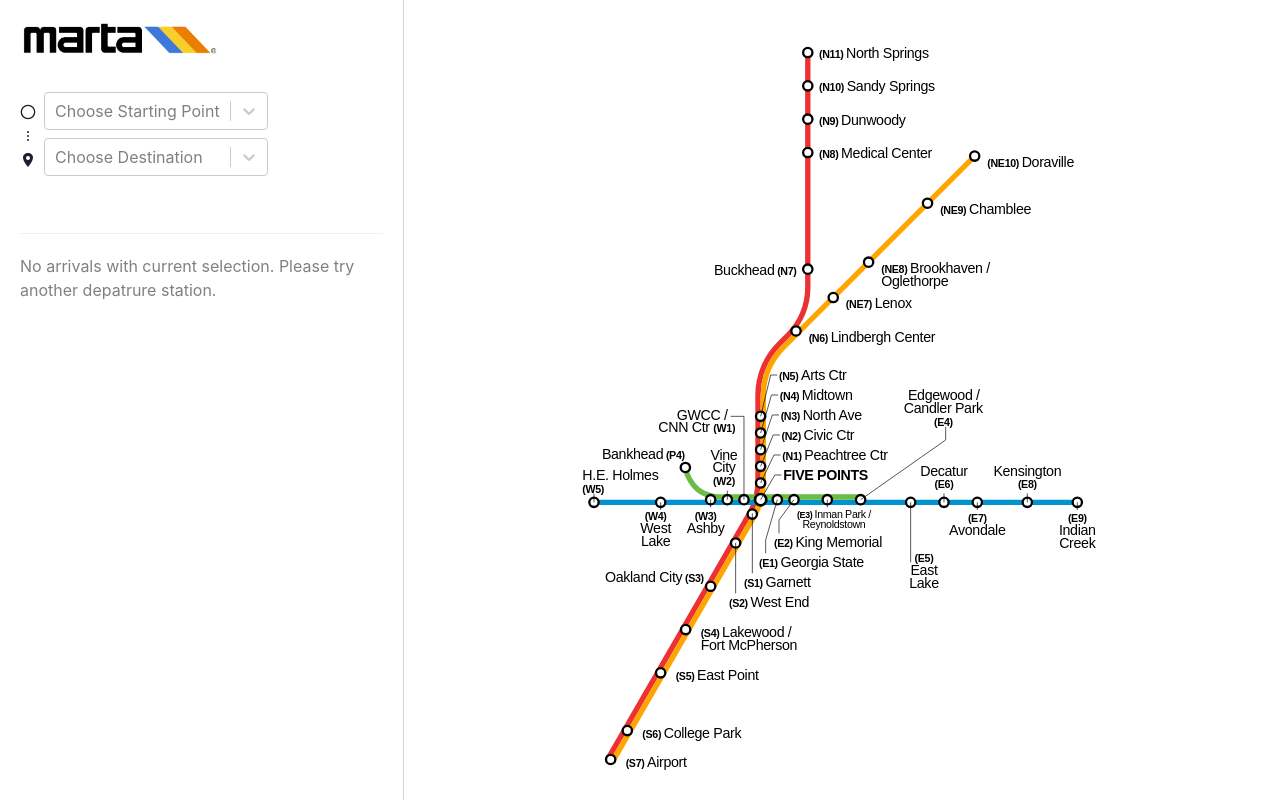
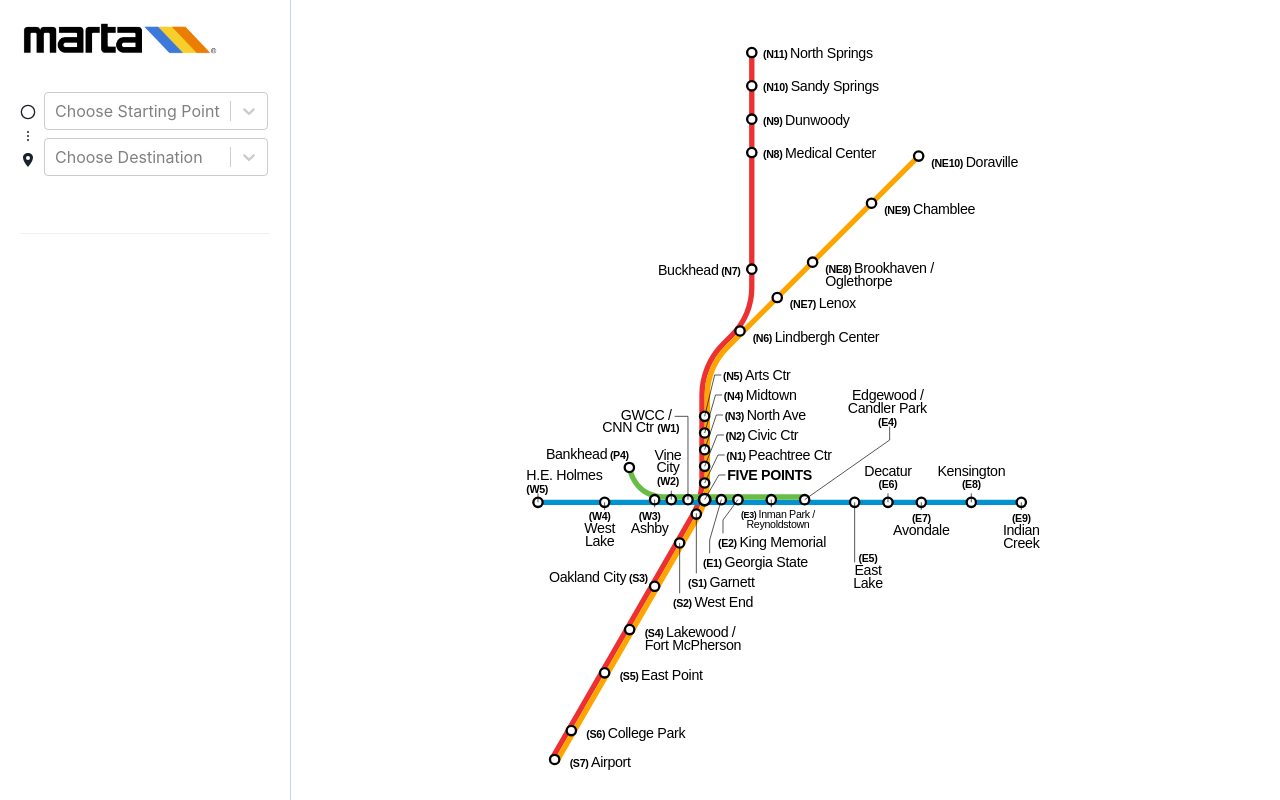
Before and after one commit to Samantha2233/marta, a React (Vite) app: page / in a window 1280 px wide. Built offline with nearby package versions, Linux system fonts and the light colour scheme.

Commit message:
fix arrivals

```diff
--- a/src/components/ArrivalTimes.tsx
+++ b/src/components/ArrivalTimes.tsx
@@ -7,7 +7,6 @@
 export function ArrivalTimes() {
     const [arrivalTimes, setArrivalTimes] = useState([])
     const startingPoint = useStore((state) => state.startingPoint)
-    const destination = useStore((state) => state.destination)
 
     useEffect(() => {
         if(startingPoint.value) {
@@ -17,9 +16,7 @@
     }, [startingPoint.value])
 
     const getArrivalTimes = () => {
-        console.log('data', data)
         const trainsArriving = data.filter(train => train.STATION === startingPoint.value)
-        console.log('trainsArriving', trainsArriving)
         // TD: figure out if train is going in correct direction
         return trainsArriving
     }
@@ -27,11 +24,10 @@
 
     return (
         <Box pt='35px'>
+            {/* TD: on load error, loading */}
             {arrivalTimes.length ? <Text pb='5px' fontWeight='700'>Arriving ...</Text> : null}
             <Text pb='18px'>{startingPoint.label}</Text>
-
             <Divider />
-
             {arrivalTimes?.map((time, idx) => {
                 const eventTime = dayjs(time['EVENT_TIME']).format('h:mm A')
                 return (
@@ -45,9 +41,7 @@
                     </HStack>
                 )
             })}
-
-            { arrivalTimes.length === 0 ? <Text pt='20px' color='grey'>No arrivals with current selection. Please try another depatrure station.</Text> : null}
-            {/* TD: on load error, loading */}
+            {startingPoint.value && arrivalTimes.length === 0 ? <Text pt='20px' color='grey'>No arrivals. Please try selecting another Starting Point.</Text> : null}
         </Box>
     )
 }
```
